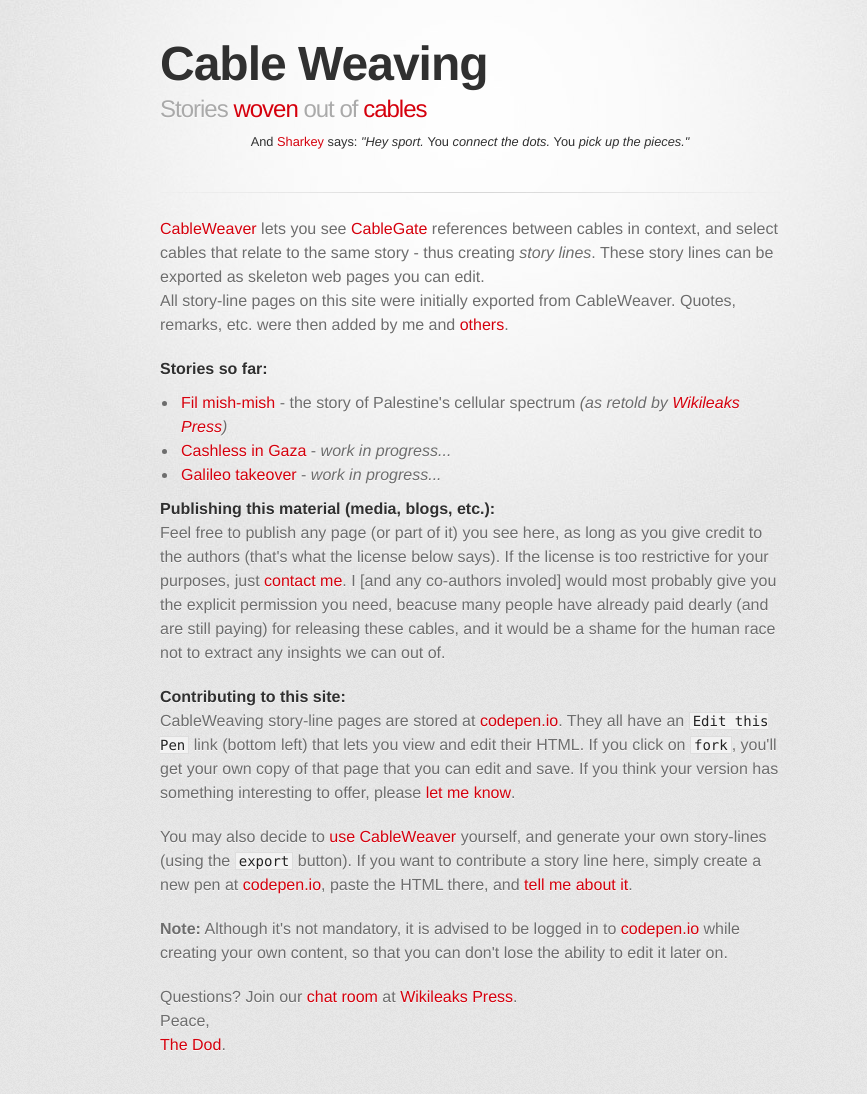
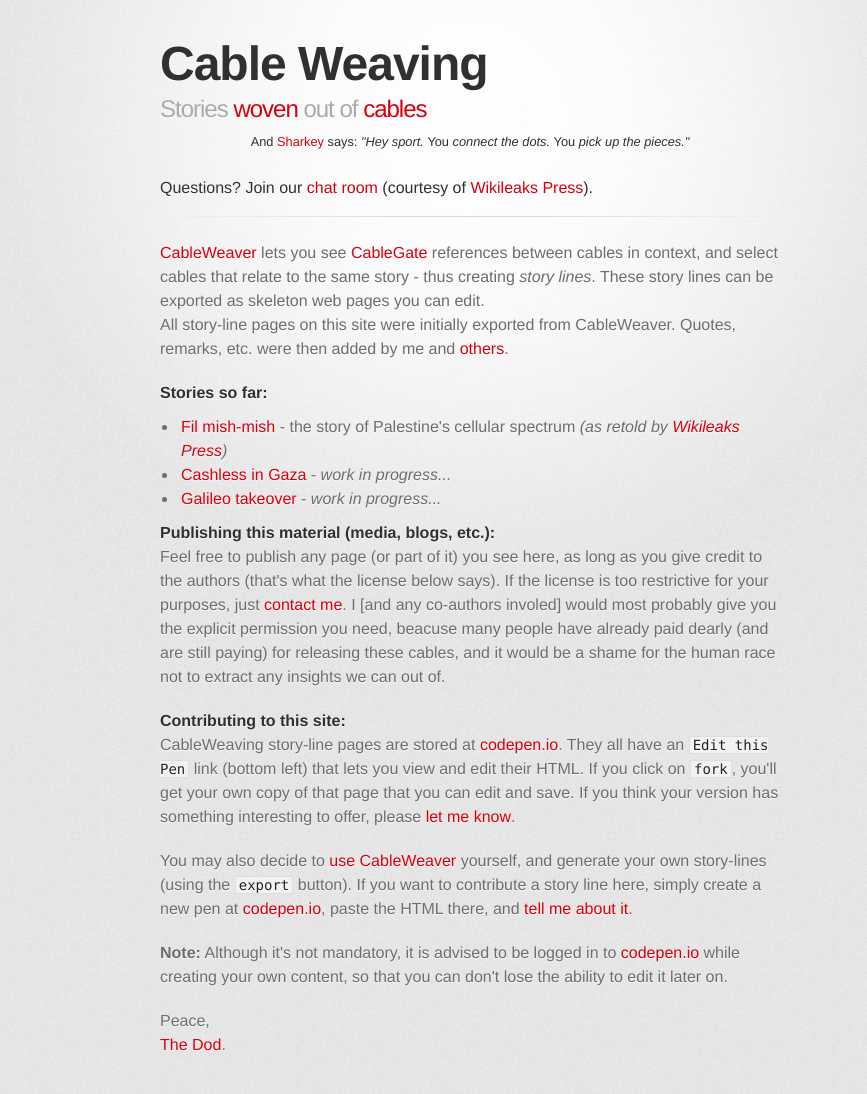
Before and after one commit to thedod/cableweaving, a plain HTML site: page index.html in a window 1280 px wide. Shown: the top 1094 px of the page, without its empty margins (170-1037 px from the left). Drawn offline with Linux system fonts and the light colour scheme; a web font is replaced by a local one.

Commit message:
Make link to chat more visible

```diff
--- a/index.html
+++ b/index.html
@@ -25,6 +25,8 @@
             says: <em>"Hey sport. </em>You<em> connect the dots. </em>You<em> pick up the pieces."</em>
           </h6>
         </header>
+<h5>Questions? Join our <a target="_blank" href="https://wikileaks-press.org/chat/?channels=cableweaving">chat room</a> (courtesy of
+<a target="_blank" href="http://wikileaks-press.org/">Wikileaks Press</a>).</h5>
         <hr>
         <section id="main_content">
           <p><a target="_blank" href="http://is.gd/CableWeaver">CableWeaver</a> lets you see <a target="_blank" href="https://en.wikipedia.org/wiki/United_States_diplomatic_cables_leak">CableGate</a> references between cables in context, and select cables that relate to the same story - thus creating <em>story lines</em>.
@@ -68,9 +70,6 @@ create a new pen at <a target="_blank" href="http://codepen.io">codepen.io</a>,
 while creating your own content,
 so that you can don't lose the ability to edit it later on.</p>
 
-Questions? Join our <a target="_blank" href="https://wikileaks-press.org/chat/?channels=cableweaving">chat room</a> at
-<a target="_blank" href="http://wikileaks-press.org/">Wikileaks Press</a>.
-
 <p>Peace,<br>
 <a target="_blank" href="https://dubiousdod.org">The Dod</a>.</p>
 
```
